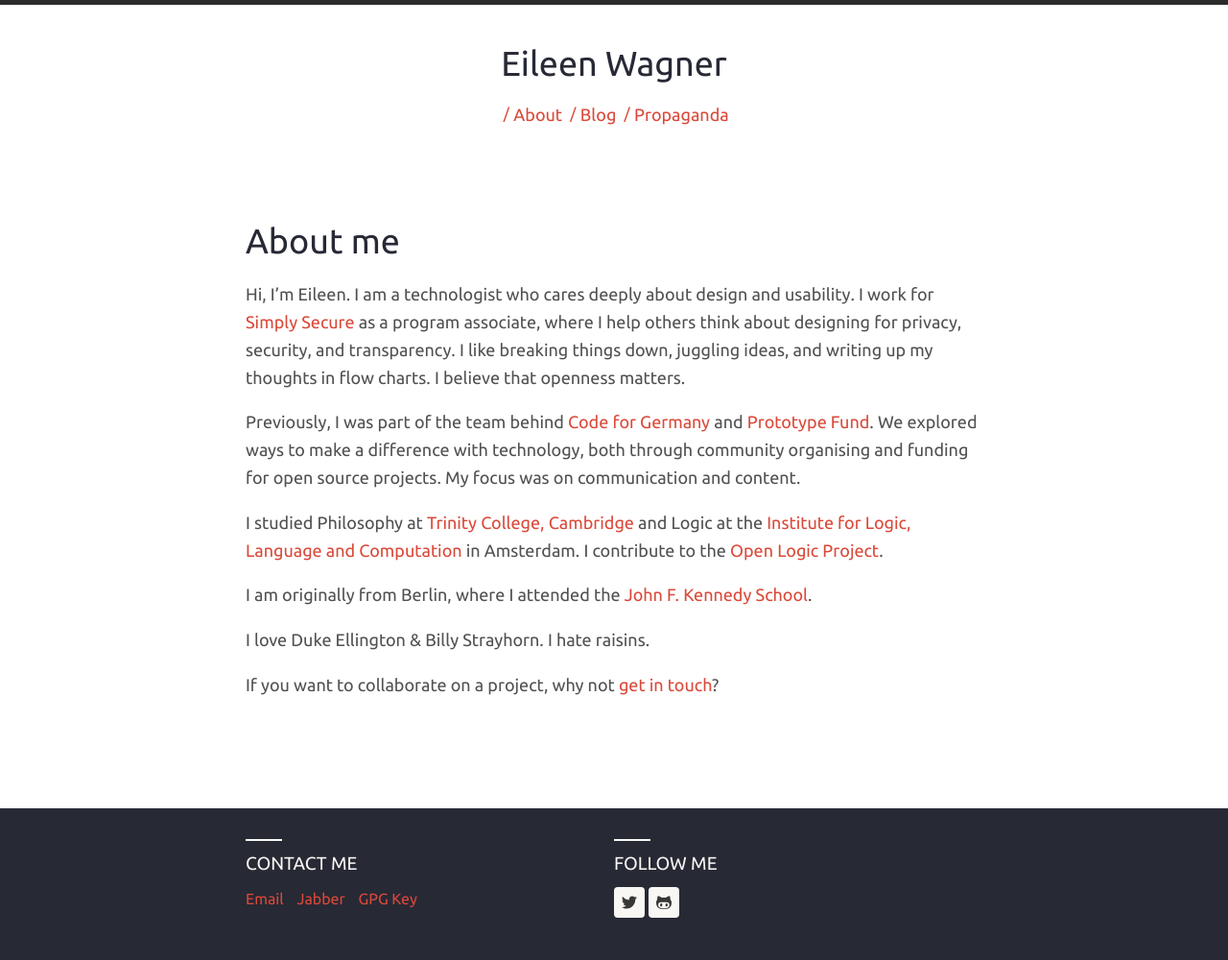
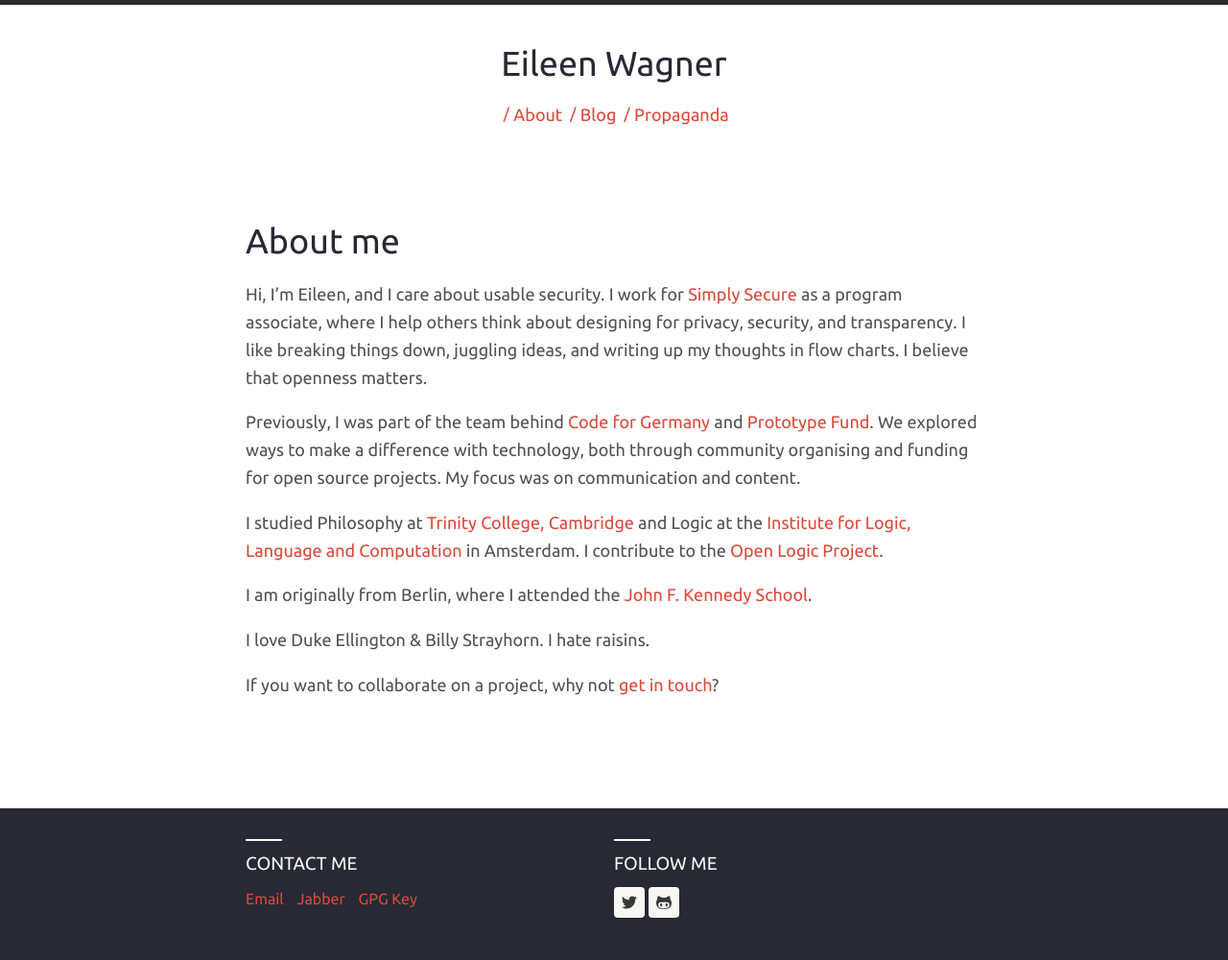
Before and after one commit to flapperleenie/flapperleenie.github.io, a Jekyll site: the page built from about.md, in a window 1280 px wide. Shown: the whole page at 96% size. Built offline with Jekyll 4.4.1, drawn with Linux system fonts in a browser that asks for light colours; nearby versions of some CDN libraries.

Commit message:
made description less cringy

```diff
--- a/about.md
+++ b/about.md
@@ -4,7 +4,7 @@
 permalink: /about/
 ---
 
-Hi, I'm Eileen. I am a technologist who cares deeply about design and usability. I work for [Simply Secure](https://simplysecure.org/) as a program associate, where I help others think about designing for privacy, security, and transparency. I like breaking things down, juggling ideas, and writing up my thoughts in flow charts. I believe that openness matters.
+Hi, I'm Eileen, and I care about usable security. I work for [Simply Secure](https://simplysecure.org/) as a program associate, where I help others think about designing for privacy, security, and transparency. I like breaking things down, juggling ideas, and writing up my thoughts in flow charts. I believe that openness matters.
 
 Previously, I was part of the team behind [Code for Germany](https://codefor.de/) and [Prototype Fund](https://prototypefund.de/). We explored ways to make a difference with technology, both through community organising and funding for open source projects. My focus was on communication and content.
 
```
